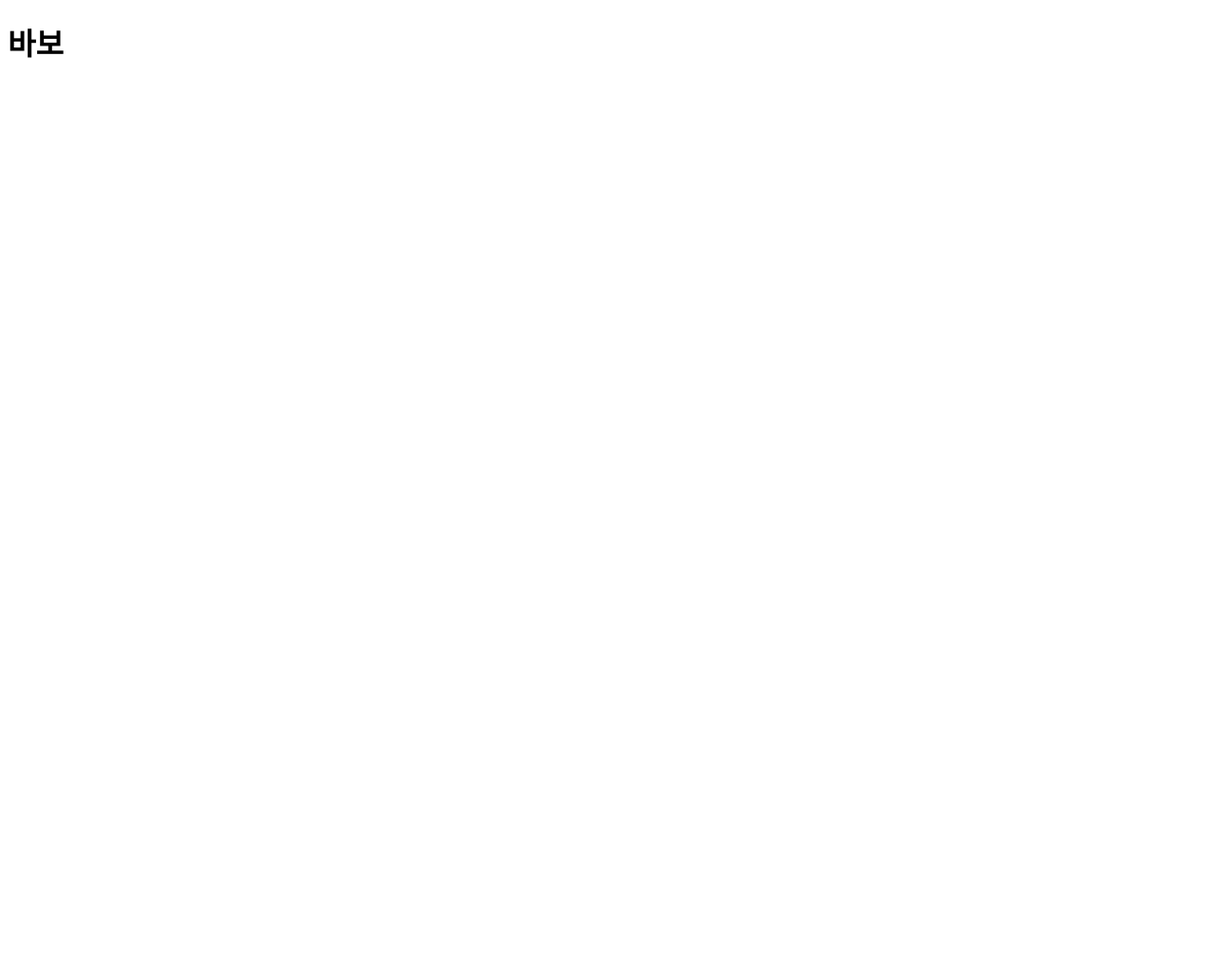
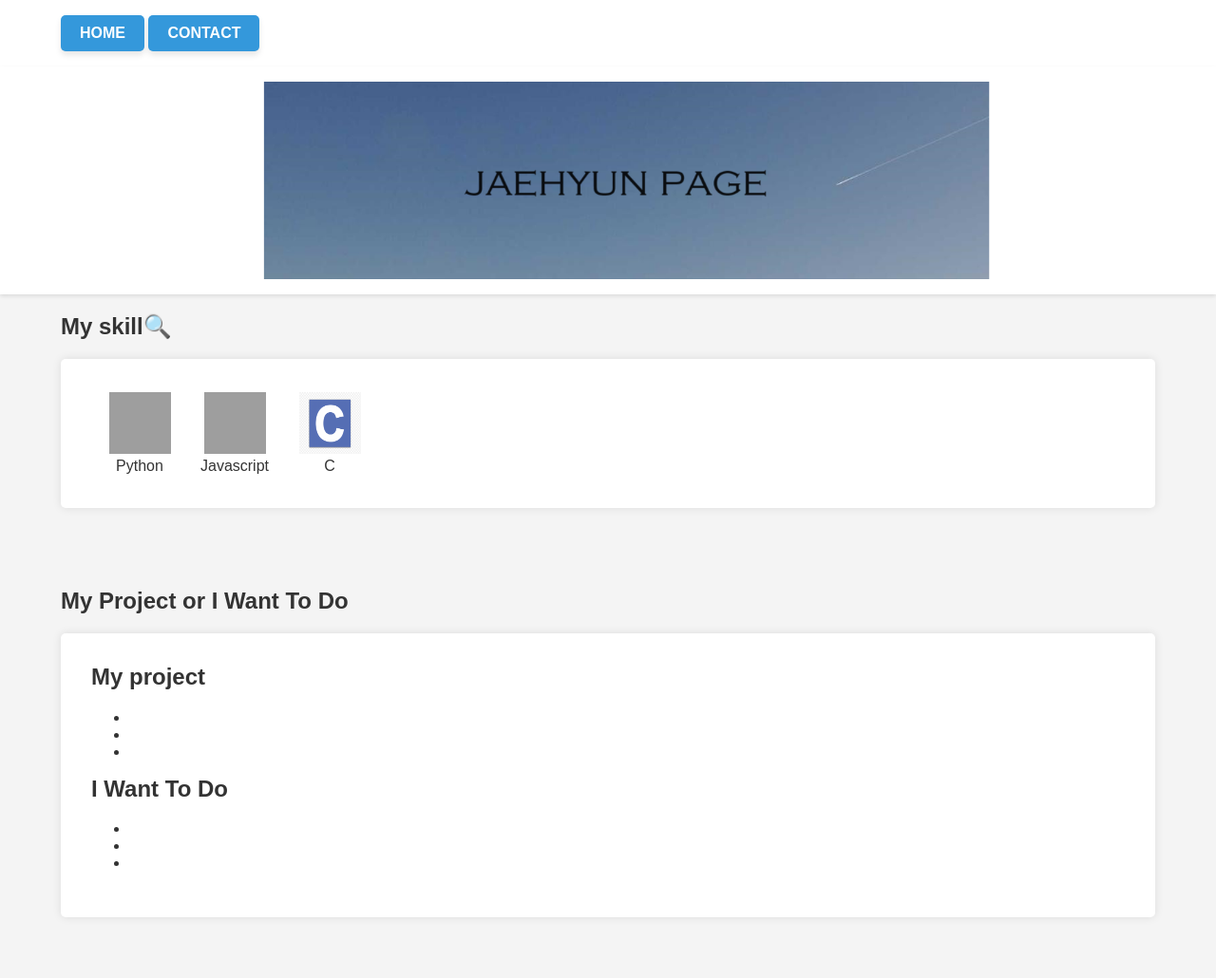
Before and after one commit to hamtory05/hamtory05.github.io, a plain HTML site: page index.html in a window 1280 px wide. Shown: the whole page at 95% size. Before the commit the page ends 800 px from the top, so only its background shows below. Drawn offline with Linux system fonts and the light colour scheme; grey boxes are pictures that could not be loaded.

Commit message:
html css js파일 생성 및 꾸미기

```diff
--- a/css/main.css
+++ b/css/main.css
@@ -0,0 +1,149 @@
+/* 기본 스타일 설정 */
+body {
+    font-family: Arial, sans-serif;
+    margin: 0;
+    padding: 0;
+    background-color: #f4f4f4;
+    color: #333;
+}
+
+.container {
+    width: 90%;
+    margin: 0 auto;
+    max-width: 1200px;
+}
+
+.home-button {
+    background-color: #3498db; /* 버튼 배경 색상 */
+    color: white; /* 텍스트 색상 */
+    padding: 10px 20px; /* 내부 여백 */
+    font-size: 16px; /* 글자 크기 */
+    font-weight: bold; /* 글자 두께 */
+    border: none; /* 테두리 제거 */
+    border-radius: 5px; /* 테두리 둥글게 */
+    cursor: pointer; /* 마우스 포인터 */
+    box-shadow: 0 4px 6px rgba(0, 0, 0, 0.1); /* 그림자 효과 */
+    transition: background-color 0.3s ease, transform 0.3s ease; /* 배경색 및 변형 애니메이션 */
+  }
+
+  .home-button:hover {
+    background-color: #2980b9; /* 호버 시 배경 색상 */
+    transform: translateY(-2px); /* 호버 시 살짝 위로 이동 */
+  }
+
+  .home-button:active {
+    background-color: #1c5985; /* 클릭 시 배경 색상 */
+    transform: translateY(0); /* 클릭 시 원래 위치 */
+  }
+
+.contact-button {
+    background-color: #3498db; /* 버튼 배경 색상 */
+    color: white; /* 텍스트 색상 */
+    padding: 10px 20px; /* 내부 여백 */
+    font-size: 16px; /* 글자 크기 */
+    font-weight: bold; /* 글자 두께 */
+    border: none; /* 테두리 제거 */
+    border-radius: 5px; /* 테두리 둥글게 */
+    cursor: pointer; /* 마우스 포인터 */
+    box-shadow: 0 4px 6px rgba(0, 0, 0, 0.1); /* 그림자 효과 */
+    transition: background-color 0.3s ease, transform 0.3s ease; /* 배경색 및 변형 애니메이션 */
+  }
+
+  .contact-button:hover {
+    background-color: #2980b9; /* 호버 시 배경 색상 */
+    transform: translateY(-2px); /* 호버 시 살짝 위로 이동 */
+  }
+
+  .contact-button:active {
+    background-color: #1c5985; /* 클릭 시 배경 색상 */
+    transform: translateY(0); /* 클릭 시 원래 위치 */
+  }
+
+
+
+
+
+
+/* 헤더 스타일 */
+header {
+    background-color: #fff;
+    box-shadow: 0 2px 4px rgba(0, 0, 0, 0.1);
+}
+
+header .container {
+    display: flex;
+    align-items: center;
+    justify-content: space-between;
+    padding: 1rem 0;
+}
+
+    header .logo {
+        display: flex;
+        justify-content: center;
+        align-items: center;
+        height: 100%;
+    }
+
+header .logo img {
+    height: 208px;
+}
+
+
+/* 히어로 섹션 스타일 */
+.hero {
+    background: url('hero-background.jpg') no-repeat center center/cover;
+    color: white;
+    padding: 100px 0;
+    text-align: center;
+}
+
+.hero h1 {
+    font-size: 3rem;
+    margin: 0;
+}
+
+.hero p {
+    font-size: 1.2rem;
+    margin-top: 10px;
+}
+
+/* 메인 컨텐츠 스타일 */
+main {
+    padding: 2rem 0;
+}
+
+.about,
+.features {
+    background-color: #fff;
+    padding: 2rem;
+    margin-bottom: 2rem;
+    border-radius: 5px;
+    box-shadow: 0 0 10px rgba(0, 0, 0, 0.1);
+}
+
+.about h2,
+.features h2 {
+    margin-top: 0;
+}
+
+.buttons {
+    margin-top: 1rem;
+}
+
+.buttons .button {
+    text-decoration: none;
+    background-color: #007bff;
+    color: white;
+    padding: 0.5rem 1rem;
+    margin-right: 10px;
+    border-radius: 5px;
+    display: inline-block;
+}
+
+/* 푸터 스타일 */
+footer {
+    background-color: #333;
+    color: white;
+    text-align: center;
+    padding: 1rem 0;
+}
--- a/index.html
+++ b/index.html
@@ -1,11 +1,79 @@
 <!DOCTYPE html>
-<html lang="en">
+<html lang="ko">
 <head>
     <meta charset="UTF-8">
     <meta name="viewport" content="width=device-width, initial-scale=1.0">
-    <title>Jaehyun's Personal homepage</title>
+    <title>jaehyun's personal homepage</title>
+    <link rel="stylesheet" href="css/main.css">
 </head>
 <body>
-    <h1> 바보 </h1>
+    <header>
+        <div class="container">
+            <div class="button">
+
+                <button class="home-button">HOME</button>
+                <button class="contact-button">CONTACT</button>
+            </div>
+        </div>
+    </header>
+
+    <header>
+        <div class="container">
+            <div class="logo">
+                <!-- 로고 이미지가 있다면 여기에 추가 -->
+                <img src="./images/mainpage.png" alt="Logo">
+            </div>
+        </div>
+    </header>
+    <section class="skill">
+        <div class="container">
+            <h2> My skill🔍</h2>
+            <section class="features">
+              <table>
+                <tr>
+                  <td align="center" width="96">
+                    <a href="#macropower-tech">
+                      <img src="https://techstack-generator.vercel.app/python-icon.svg" alt="icon" width="65" height="65" />
+                    </a>
+                    <br>Python
+                  </td>
+                  <td align="center" width="96">
+                      <img src="https://techstack-generator.vercel.app/js-icon.svg" alt="icon" width="65" height="65" />
+                    <br>Javascript
+                  </td>
+                  <td align="center" width="96">
+                      <img src="./images/C언어1.png" alt="icon" width="65" height="65" />
+                    <br>C
+                  </td>
+               </tr>
+              </table>
+            </section>
+        </div>
+    </section>
+
+    <main class="container">
+        <section class="project">
+            <h2>My Project or I Want To Do</h2>
+        </section>
+
+        <section class="features">
+            <h2>My project</h2>
+            <ul>
+                <li></li>
+                <li></li>
+                <li></li>
+            </ul>
+            <h2>I Want To Do</h2>
+            <ul>
+                <li></li>
+                <li></li>
+                <li></li>
+            </ul>
+
+        </section>
+    </main>
+
+
+    <script src="js/index.js"></script>
 </body>
 </html>
```
Also changed, not shown: images/C언어1.png (added), images/mainpage.png (added), js/homepage.js (deleted), js/index.js (added).
